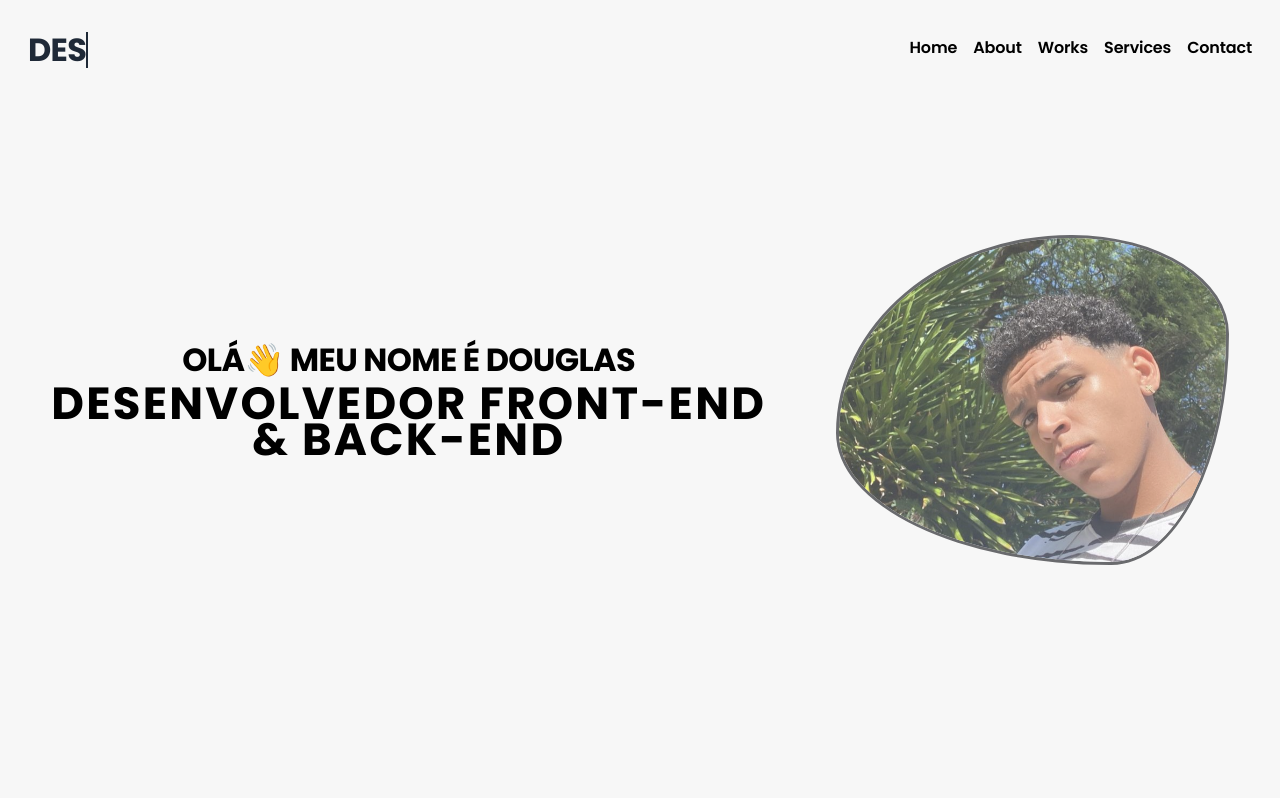
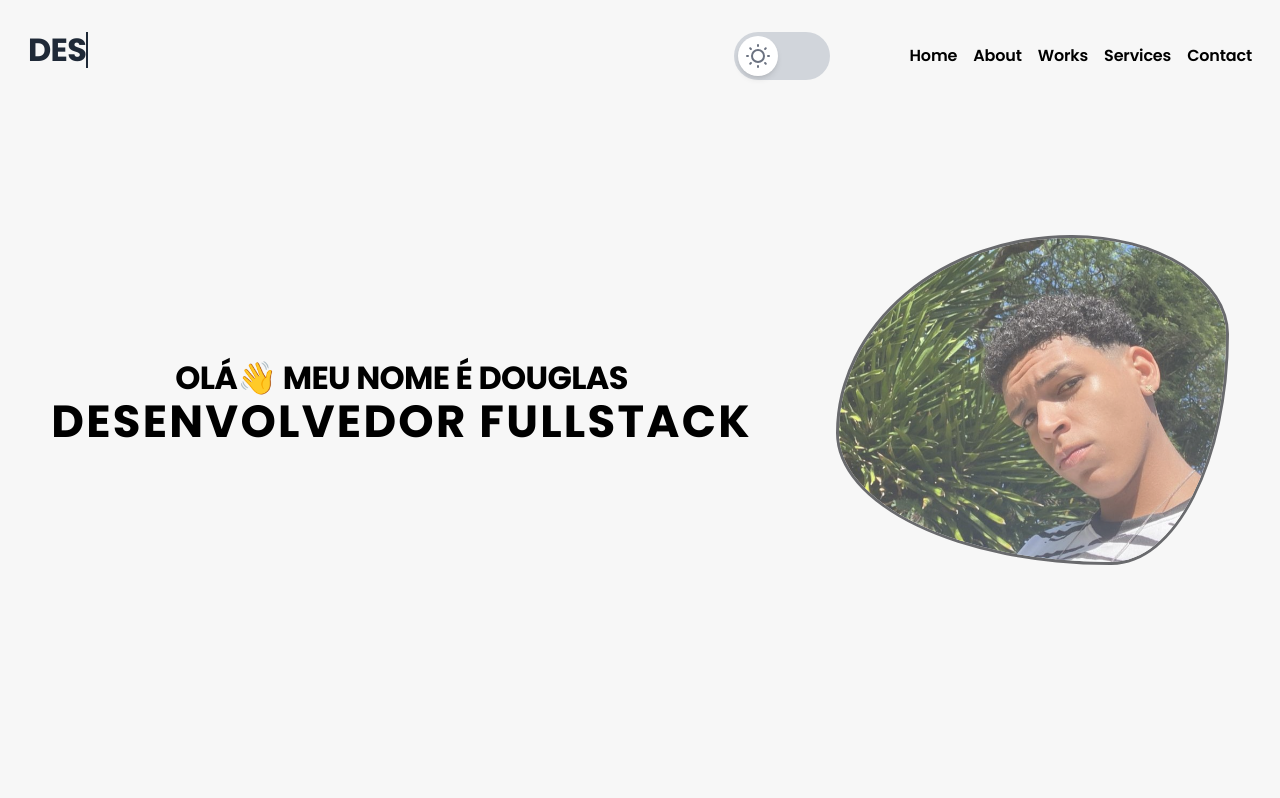
Before and after one commit to Douglasanto/Portfolio, a Next.js app: page / in a window 1280 px wide. Shown: the top 798 px of the page. Built offline with nearby package versions, Linux system fonts and the light colour scheme.

Commit message:
Adicionando modo escuro e criando README

```diff
--- a/src/app/contact/contact.js
+++ b/src/app/contact/contact.js
@@ -55,7 +55,7 @@ const Contact = () => {
         <div className="flex justify-between gap-x-10 mt-14 items-end">
           <span className="md:col-span-6 col-span-8 lg:col-span-6 font-bold leading-[85%] uppercase text-md sm:text-lg lg:text-xl tracking-heading">
             {/* order-last sm:order-first  */}
-            © 2024
+            © 2025
             <b r className="block" />
             Douglas Santo
           </span>
--- a/src/app/globals.css
+++ b/src/app/globals.css
@@ -7,6 +7,34 @@
 body {
   margin: 0;
   line-height: inherit;
+}
+body.light {
+  background-color: #ffffff;
+  color: #000000;
+}
+
+body.dark {
+  background-color: #1a202c;
+  color: #ffffff;
+}
+
+body.dark span,
+body.dark h1,
+body.dark h2,
+body.dark a,
+body.dark button {
+  color: #fff !important;
+}
+
+body.dark .hero-bg {
+  -webkit-animation: morph 8s ease-in-out infinite;
+  animation: morph 8s ease-in-out infinite;
+  border: 3px solid #fff;
+  border-radius: 60% 40% 30% 70%/60% 30% 70% 40%;
+  transition: all 1s ease-in-out;
+}
+body.dark .underline-transition:before {
+ background-color: #fff;
 }
 html.lenis {
   height: auto;
--- a/src/app/navbar/navbar.js
+++ b/src/app/navbar/navbar.js
@@ -29,6 +29,13 @@ const Navbar = () => {
 
   const [isHovered, setIsHovered] = useState(false);
 
+  const [isDarkMode, setIsDarkMode] = useState(false);
+
+  const toggleTheme = () => {
+    setIsDarkMode(!isDarkMode);
+    document.body.className = isDarkMode ? "light" : "dark";
+  };
+
   return (
     <>
       <header className="absolute w-full tracking-body z-40 top-0">
@@ -51,7 +58,55 @@ const Navbar = () => {
               </span>
             </div>
           </div>
-          <div className="flex items-start text-start gap-x-20">
+          <div className="flex items-center text-center gap-x-20">
+            {/* svg animado */}
+            <div className="flex items-center justify-center">
+              <div
+                className={`w-24 h-12 flex items-center rounded-full p-1 cursor-pointer transition ${
+                  isDarkMode ? "bg-gray-800" : "bg-gray-300"
+                }`}
+                onClick={toggleTheme}
+              >
+                <div
+                  className={`w-10 h-10 bg-white rounded-full shadow-md flex items-center justify-center transform transition ${
+                    isDarkMode ? "translate-x-12" : "translate-x-0"
+                  }`}
+                >
+                  {isDarkMode ? (
+                    <svg
+                      viewBox="0 0 24 24"
+                      fill="none"
+                      xmlns="http://www.w3.org/2000/svg"
+                      className="w-6 h-6 text-yellow-400"
+                    >
+                      <path
+                        d="M21 13.9066C19.805 14.6253 18.4055 15.0386 16.9095 15.0386C12.5198 15.0386 8.9612 11.4801 8.9612 7.09034C8.9612 5.59439 9.37447 4.19496 10.0931 3C6.03221 3.91866 3 7.5491 3 11.8878C3 16.9203 7.07968 21 12.1122 21C16.451 21 20.0815 17.9676 21 13.9066Z"
+                        stroke="currentColor"
+                        strokeWidth="2"
+                        strokeLinecap="round"
+                        strokeLinejoin="round"
+                      />
+                    </svg>
+                  ) : (
+                    <svg
+                      viewBox="0 0 24 24"
+                      fill="none"
+                      xmlns="http://www.w3.org/2000/svg"
+                      className="w-6 h-6 text-gray-500"
+                    >
+                      <path
+                        d="M12 23V22M4.22183 19.7782L4.92893 19.0711M1 12H2M4.22183 4.22183L4.92893 4.92893M12 2V1M19.0711 4.92893L19.7782 4.22183M22 12H23M19.0711 19.0711L19.7782 19.7782M18 12C18 15.3137 15.3137 18 12 18C8.68629 18 6 15.3137 6 12C6 8.68629 8.68629 6 12 6C15.3137 6 18 8.68629 18 12Z"
+                        stroke="currentColor"
+                        strokeWidth="2"
+                        strokeLinecap="round"
+                        strokeLinejoin="round"
+                      />
+                    </svg>
+                  )}
+                </div>
+              </div>
+            </div>
+            {/* navLinks */}
             <div className="hidden sm:flex items-start gap-x-4">
               {navLinksData.map((navLink) => (
                 <ScrollLink
--- a/src/app/page.js
+++ b/src/app/page.js
@@ -57,11 +57,11 @@ const Hero = () => {
                     Olá👋 Meu nome é Douglas
                   </h2>
                   <h1 className="sm:text-right md:text-center tracking-wider">
-                    Desenvolvedor Front-end
+                    Desenvolvedor FullStack
                   </h1>
-                  <h1 className="sm:text-right md:text-center tracking-wider">
+                  {/* <h1 className="sm:text-right md:text-center tracking-wider">
                     & Back-End
-                  </h1>
+                  </h1> */}
                 </div>
               </div>
               <Image
--- a/src/app/works/works.js
+++ b/src/app/works/works.js
@@ -2,7 +2,6 @@ import React from "react";
 
 import Link from "next/link";
 import Image from "next/image";
-
 
 const Works = () => {
   return (
@@ -16,7 +15,7 @@ const Works = () => {
         </h2>
         {/* <div className="view mouse"></div> */}
         <div className="grid grid-cols-1 gap-x-14 xl:gap-x-18 2xl:gap-x-20 3xl:gap-x-24 gap-y-10 md:gap-y-20 pb-20 lg:grid-cols-12">
-          <div className="work-1 @container">
+          {/* <div className="work-1 @container">
             <div>
               <div className="flex flex-col @lg:flex-row justify-between mt-3 gap-y-4">
                 <h3 className=" text-md w-fit 2xl:text-h3 3xl:text-lg font-bold">
@@ -101,9 +100,13 @@ const Works = () => {
                 </div>
               </div>
             </div>
-          </div>
-          <div className="work-3 @container">
-            <Link className="group" href="#" target="_blank">
+          </div> */}
+          {/* <div className="work-3 @container">
+            <Link
+              className="group"
+              href="https://mbtransportesdeveiculos.com.br/"
+              target="_blank"
+            >
               <div className="overflow-hidden group-hover:rounded-xl transition-all duration-300 rounded mb-4 xl:mb-5 2xl:mb-6 3xl:mb-7 ">
                 <Image
                   src="/bahiasat.jpg"
@@ -117,7 +120,7 @@ const Works = () => {
                 />
               </div>
             </Link>
-          </div>
+          </div> */}
           <div className=" work-1 @container">
             <div className="group">
               <div className="flex flex-col @lg:flex-row justify-between mt-3 gap-y-4">
@@ -154,7 +157,11 @@ const Works = () => {
             </div>
           </div>
           <div className="work-0 @container">
-            <Link className="group" href="#" target="_blank">
+            <Link
+              className="group"
+              href="https://mbtransportesdeveiculos.com.br/"
+              target="_blank"
+            >
               <div className="overflow-hidden group-hover:rounded-xl transition-all duration-300 rounded mb-4 xl:mb-5 2xl:mb-6 3xl:mb-7 ">
                 <Image
                   src="/MB.png"
@@ -169,7 +176,7 @@ const Works = () => {
               </div>
             </Link>
           </div>
-          <div className="work-2 @container">
+          {/* <div className="work-2 @container">
             <div className="group">
               <div className="flex flex-col @lg:flex-row justify-between mt-3 gap-y-4">
                 <h3 className="text-md w-fit 2xl:text-h3 3xl:text-lg font-bold">
@@ -220,7 +227,7 @@ const Works = () => {
                 />
               </div>
             </Link>
-          </div>
+          </div> */}
           <div className=" work-1 @container">
             <div className="group">
               <div className="flex flex-col @lg:flex-row justify-between mt-3 gap-y-4">
```
Also changed, not shown: 2 other files (tests, documents, lock files or other folders).
